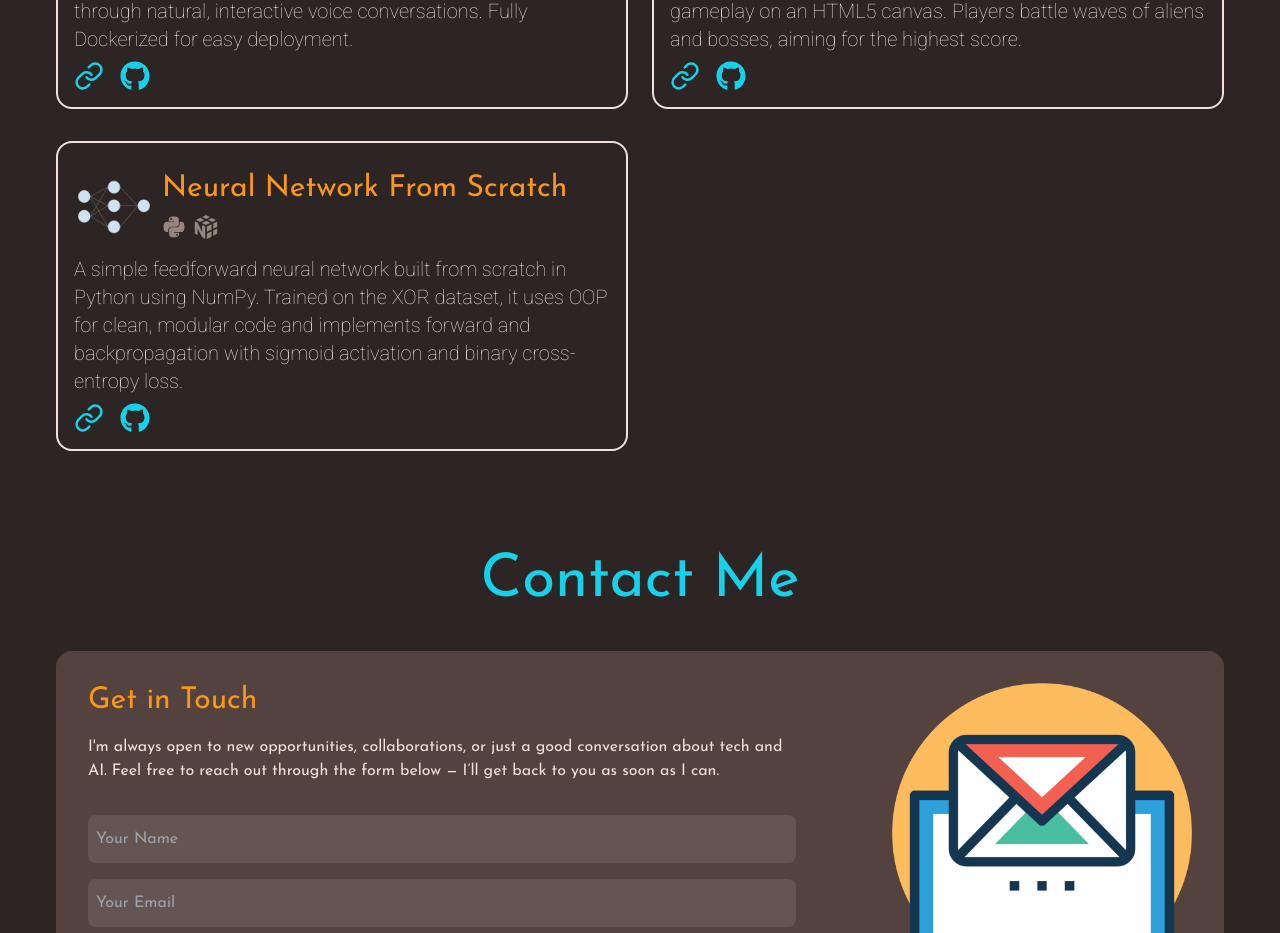
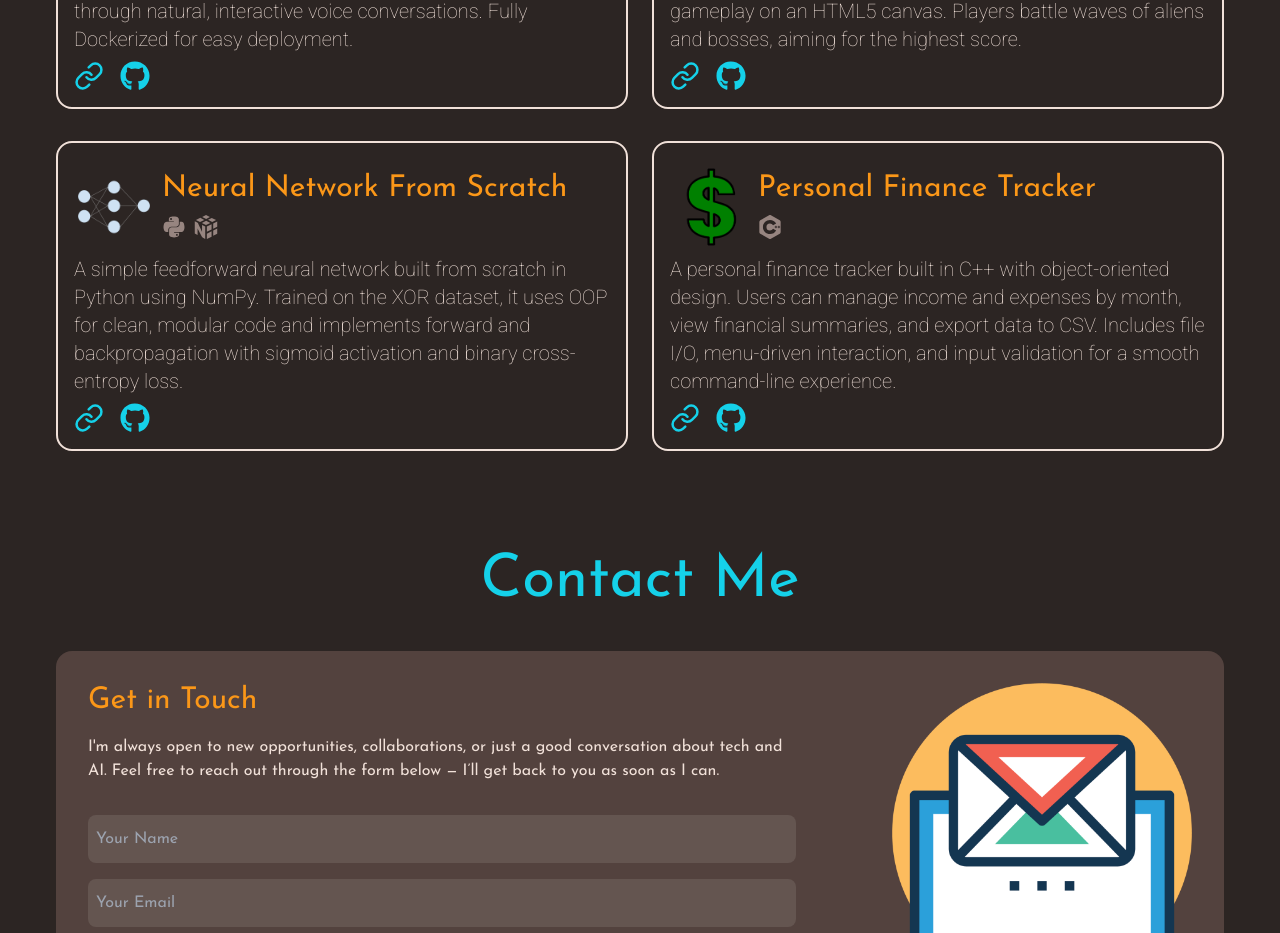
Before and after one commit to TejasNaik24/Portfolio-Website, a React (Vite) app in the folder portfolio-frontend/: page / in a window 1280 px wide. Shown: the part 3437-4370 px from the top of the page. Built offline with nearby package versions, Linux system fonts and the light colour scheme.

Commit message:
added new project

```diff
--- a/portfolio-frontend/src/components/projectsSection/ProjectsMain.jsx
+++ b/portfolio-frontend/src/components/projectsSection/ProjectsMain.jsx
@@ -6,6 +6,7 @@ import { FaCss3Alt } from "react-icons/fa";
 import { FaPython } from "react-icons/fa";
 import { IoLogoJavascript } from "react-icons/io";
 import { FaHtml5 } from "react-icons/fa";
+import { SiCplusplus } from "react-icons/si";
 import { IoLogoDocker } from "react-icons/io5";
 import { SiNumpy } from "react-icons/si";
 import { motion } from "framer-motion";
@@ -48,6 +49,16 @@ const projects = [
     demoLink:
       "https://drive.google.com/file/d/1YpVzB6VQXRyj1WNqQmXgUmp_3Y6uaZax/view",
   },
+  {
+    image: "./Personal_Finance_Tracker.png",
+    name: "Personal Finance Tracker",
+    techStack: [SiCplusplus],
+    description:
+      "A personal finance tracker built in C++ with object-oriented design. Users can manage income and expenses by month, view financial summaries, and export data to CSV. Includes file I/O, menu-driven interaction, and input validation for a smooth command-line experience.",
+    gitHubLink: "https://github.com/TejasNaik24/Personal-Finance-Tracker",
+    demoLink:
+      "https://drive.google.com/file/d/1nWzTE9D0tjEIfbEN6k0OqfCOIK7urn3Y/view",
+  },
 ];
 
 const ProjectsMain = () => {
```
Also changed, not shown: portfolio-frontend/public/OhioState.png (deleted), portfolio-frontend/public/Personal_Finance_Tracker.png (added).
